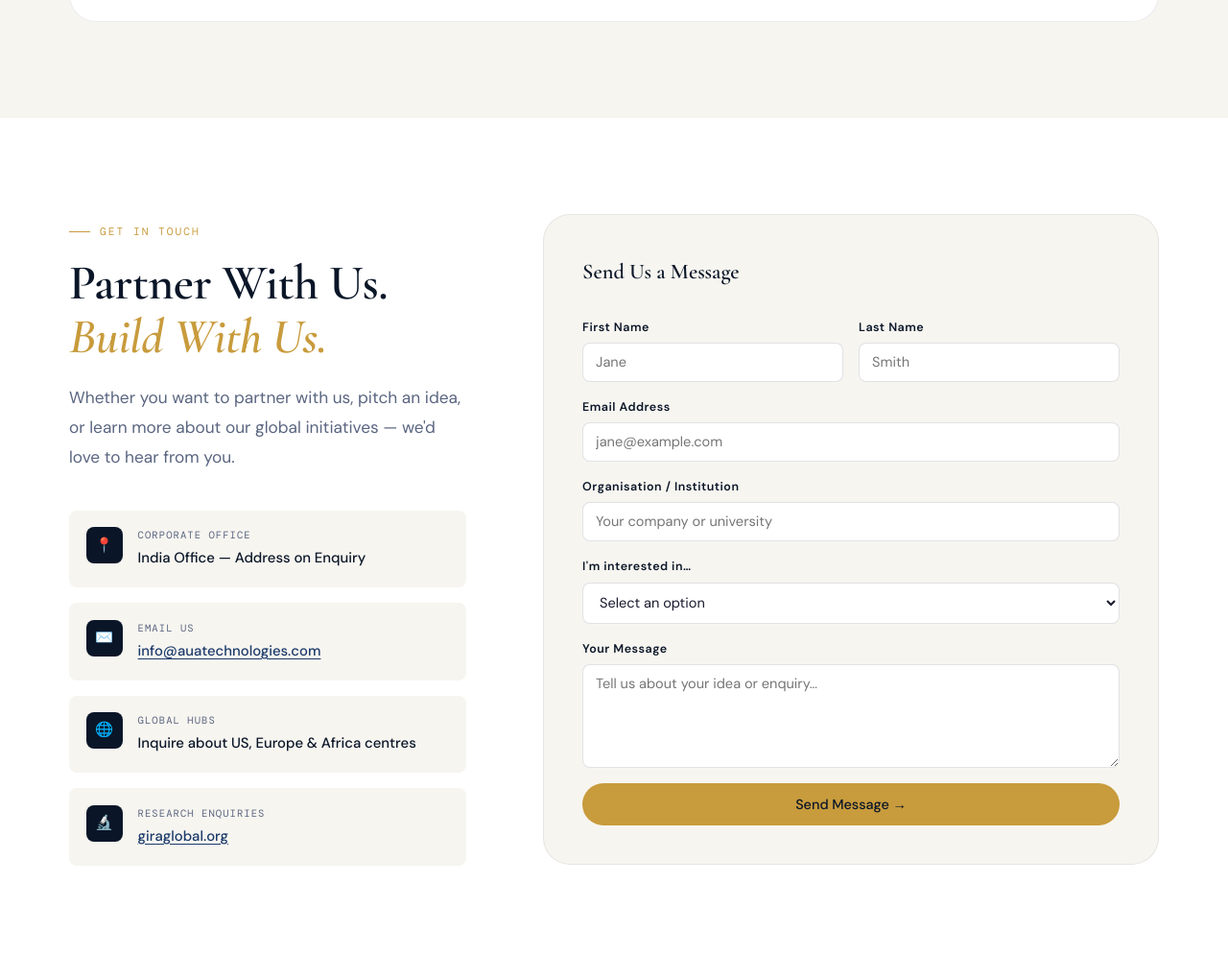
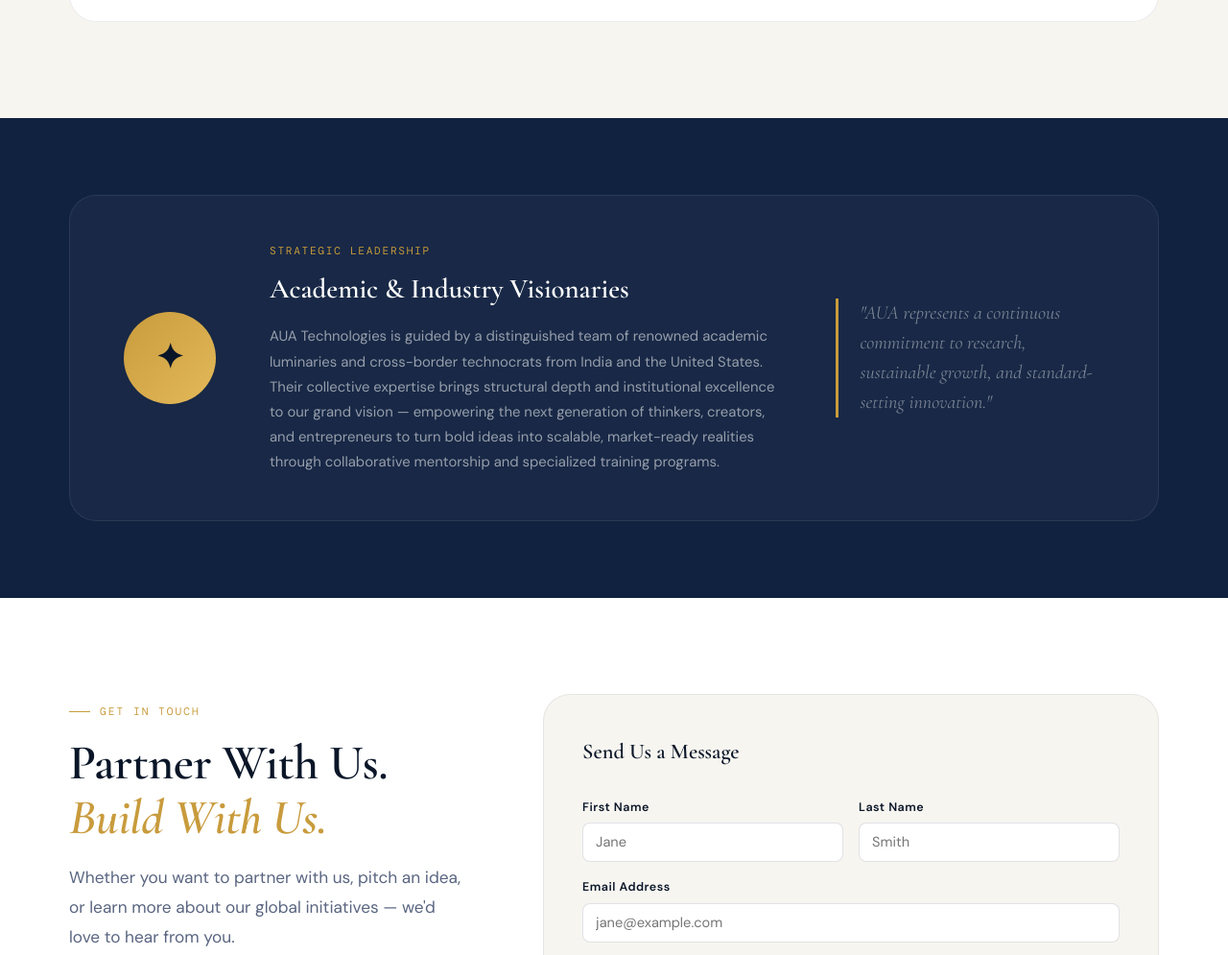
Before and after one commit to harinderkumarmakkar/AUA-Technologies, a plain HTML site: page index.html in a window 1280 px wide. Shown: the part 5395-6390 px from the top of the page at 96% size. Drawn offline with nearby package versions, Linux system fonts and the light colour scheme.

Commit message:
Update index.html

```diff
--- a/index.html
+++ b/index.html
@@ -271,6 +271,22 @@
 
 
 
+<!-- ══════════════════════ LEADERSHIP ══════════════════════ -->
+<section id="leadership" class="bg-navymid pad-lg">
+  <div class="container">
+    <div class="leader-wrap reveal">
+      <div class="leader-ava">✦</div>
+      <div class="leader-body">
+        <div class="leader-role">Strategic Leadership</div>
+        <div class="leader-name">Academic &amp; Industry Visionaries</div>
+        <p class="leader-bio">AUA Technologies is guided by a distinguished team of renowned academic luminaries and cross-border technocrats from India and the United States. Their collective expertise brings structural depth and institutional excellence to our grand vision — empowering the next generation of thinkers, creators, and entrepreneurs to turn bold ideas into scalable, market-ready realities through collaborative mentorship and specialized training programs.</p>
+      </div>
+      <blockquote class="leader-quote">"AUA represents a continuous commitment to research, sustainable growth, and standard-setting innovation."</blockquote>
+    </div>
+  </div>
+</section>
+
+
 <!-- ══════════════════════ CONTACT ══════════════════════ -->
 <section id="contact" class="bg-white pad-xl">
   <div class="container">
@@ -375,6 +391,7 @@
           <li><a href="#about">About Us</a></li>
           <li><a href="#about">Our Mission</a></li>
           <li><a href="#about">Core Values</a></li>
+          <li><a href="#leadership">Leadership</a></li>
         </ul>
       </div>
       <div class="fcol">
```
